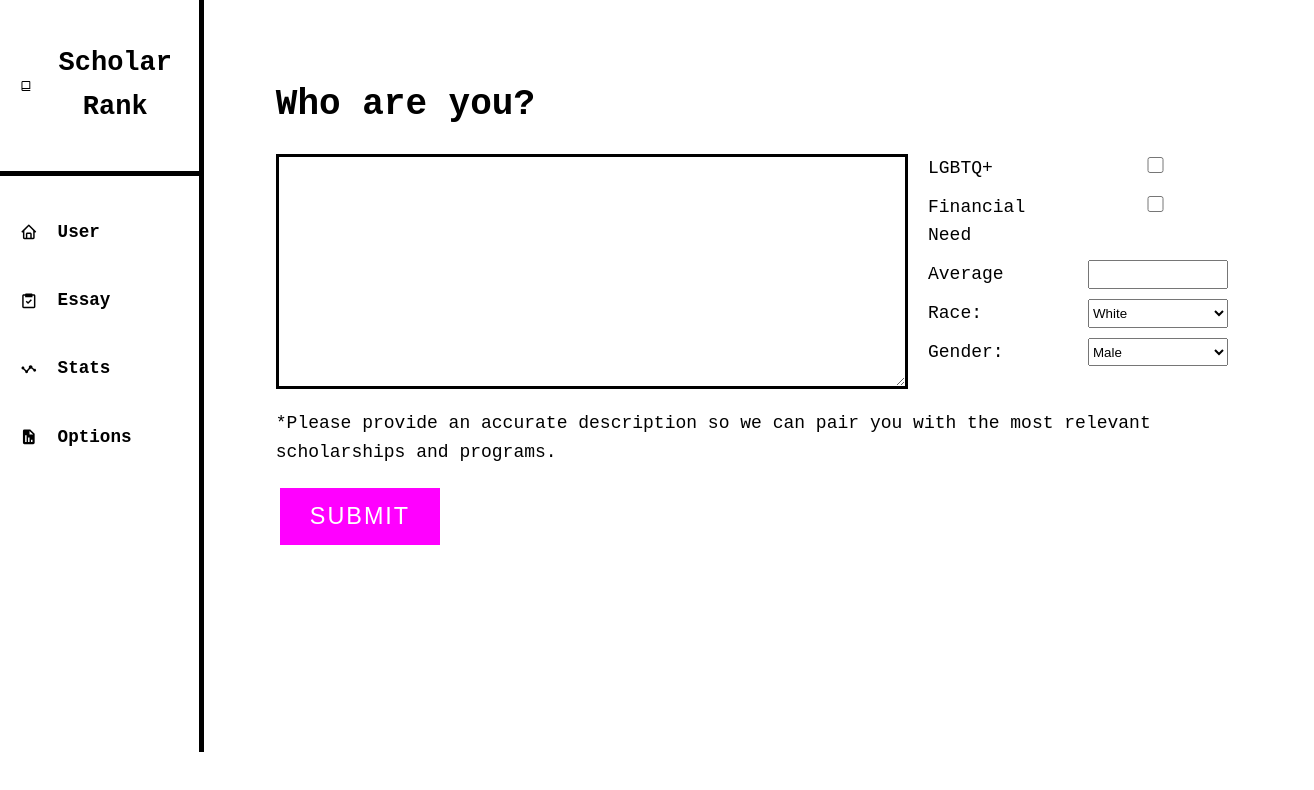
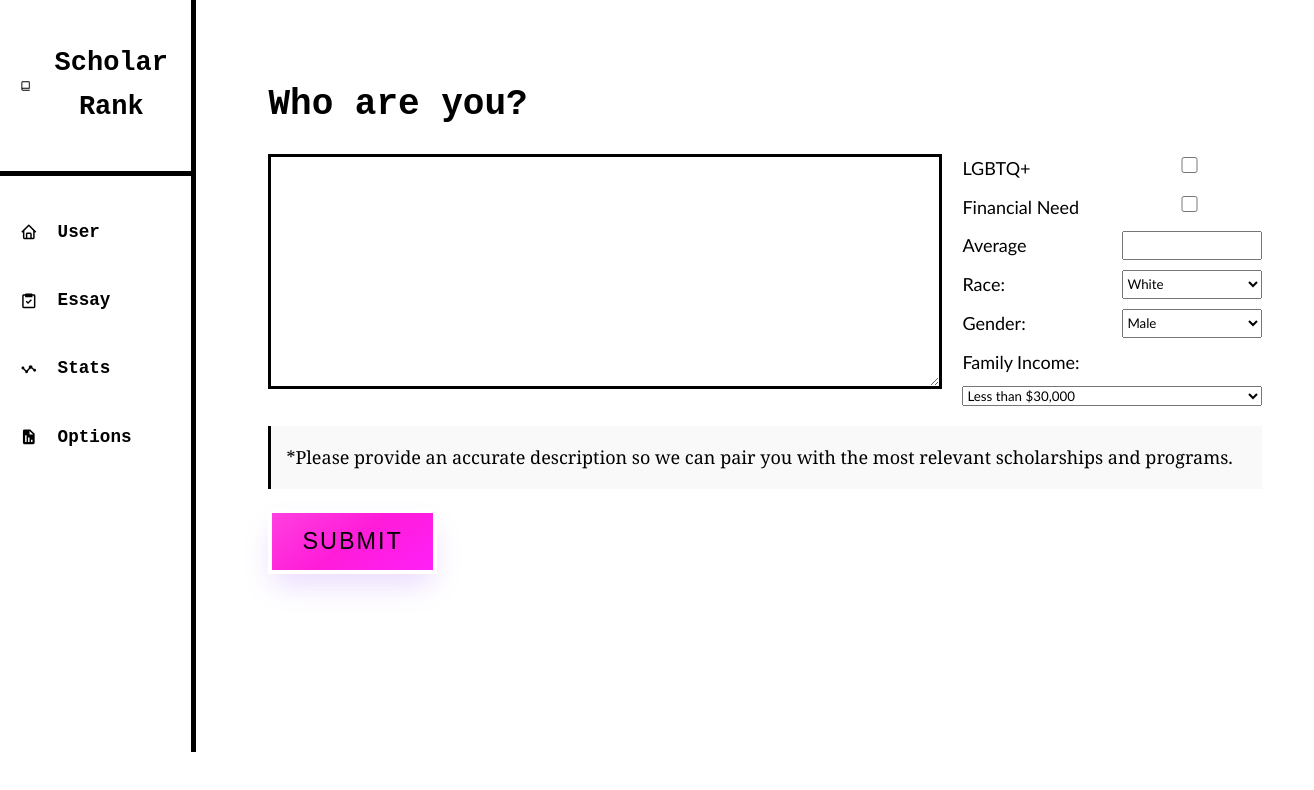
Before and after one commit to gorgocaptain/AI-Teacher, a React (Create React App) app in the folder AITUTOR/frontend/: page /dashboard in a window 1280 px wide. Shown: the top 790 px of the page, 1314 px wide, since content can reach past the window. Built offline with nearby package versions, Linux system fonts and the light colour scheme.

Commit message:
style-changes

```diff
--- a/AITUTOR/frontend/src/Content.jsx
+++ b/AITUTOR/frontend/src/Content.jsx
@@ -16,7 +16,7 @@ const Content = () => {
                     <input type="checkbox" id="financial" name="financial" />
                     <label htmlFor="average">Average</label>
                     <input type="number" id="average" name="average" max="100" className="average"/>
-                    <label htmlFor="race">Race: </label>
+                    <label class = "race" htmlFor="race">Race: </label>
                     <select id="race">
                         <option value="White">White</option>
                         <option value="Black">Black</option>
@@ -30,10 +30,19 @@ const Content = () => {
                         <option value="Female">Female</option>
                         <option value="Other">Other</option>
                     </select>
+                    <label htmlFor="income">Family Income: </label>
+                    <select id="income">
+                        <option value="<$30,000">Less than $30,000 </option>
+                        <option value="$30,000 - $60,000">$30,000 - $60,000</option>
+                        <option value="$60,000 - $90,000">$60,000 - $90,000</option>
+                        <option value="$90,000 - $120,000">90,000 - $120,000</option>
+                        <option value="$120,000 - $150,000">$120,000 - $150,000</option>
+                        <option value="$150,00 +">$150,000 +</option>
+                    </select>
                 </div>
             </div>
 
-            <p>*Please provide an accurate description so we can pair you with the most relevant scholarships and programs.</p>
+            <p class = "description">*Please provide an accurate description so we can pair you with the most relevant scholarships and programs.</p>
             <input className="sign-button" type="button" value="Submit" />
         </div>
     );
--- a/AITUTOR/frontend/src/css/content.css
+++ b/AITUTOR/frontend/src/css/content.css
@@ -24,11 +24,13 @@ h1 {
     flex-wrap: wrap;
     gap: 10px;
     max-width: 300px;
+
 }
 
 .stuff > * {
     flex: 1 0 45%;
     box-sizing: border-box;
+    font-family:'Trebuchet MS', 'Lucida Sans Unicode', 'Lucida Grande', 'Lucida Sans', Arial, sans-serif
 }
 
 .stuff input[type="checkbox"] {
@@ -54,16 +56,29 @@ p {
 .sign-button {
     padding: 15px 30px;
     font-size: 1.3em;
-    color: #ffffff;
-    background: #ff00ff;
+    color: black;
+    background-image: linear-gradient(144deg,#ff40df, #ff1cd9 50%,#ff20f8);
     border: 4px solid #ffffff;
     cursor: pointer;
+    box-shadow: rgba(151, 65, 252, 0.2) 0 15px 30px -5px;
     text-transform: uppercase;
-    transition: background 0.3s ease, color 0.3s ease;
+    transition: 0.3s ease, color 0.3s ease;
     letter-spacing: 2px;
   }
   .sign-button:hover {
-    background: #ffffff;
-    color: #ff00ff;
+    background: black;
+    color: white;
     transform: scale(1.1);
   }
+
+
+  .description{
+    color: #000;
+    font-family: 'Georgia', serif;
+    font-size: 18px;
+    line-height: 1.8;
+    margin: 20px 0;
+    padding: 15px;
+    border-left: 3px solid #000;
+    background-color: #f9f9f9;
+  }
```
